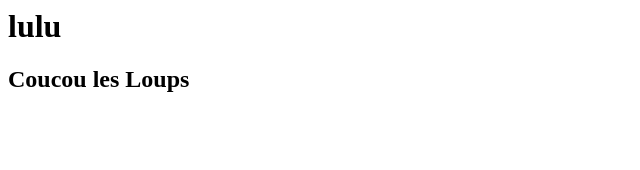
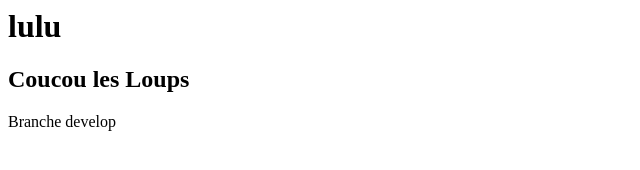
Before and after one commit to alainme/archi-lulu, a plain HTML site: page index.html in a window 1280 px wide. Shown: the whole page, without its empty margins (0-640 px from the left). Drawn offline with Linux system fonts and the light colour scheme.

Commit message:
ajout changement à la branch develop

```diff
--- a/index.html
+++ b/index.html
@@ -1,2 +1,4 @@
 <h1>lulu</h1>
 <h2>Coucou les Loups</h2>
+
+<p>Branche develop</p>
```
